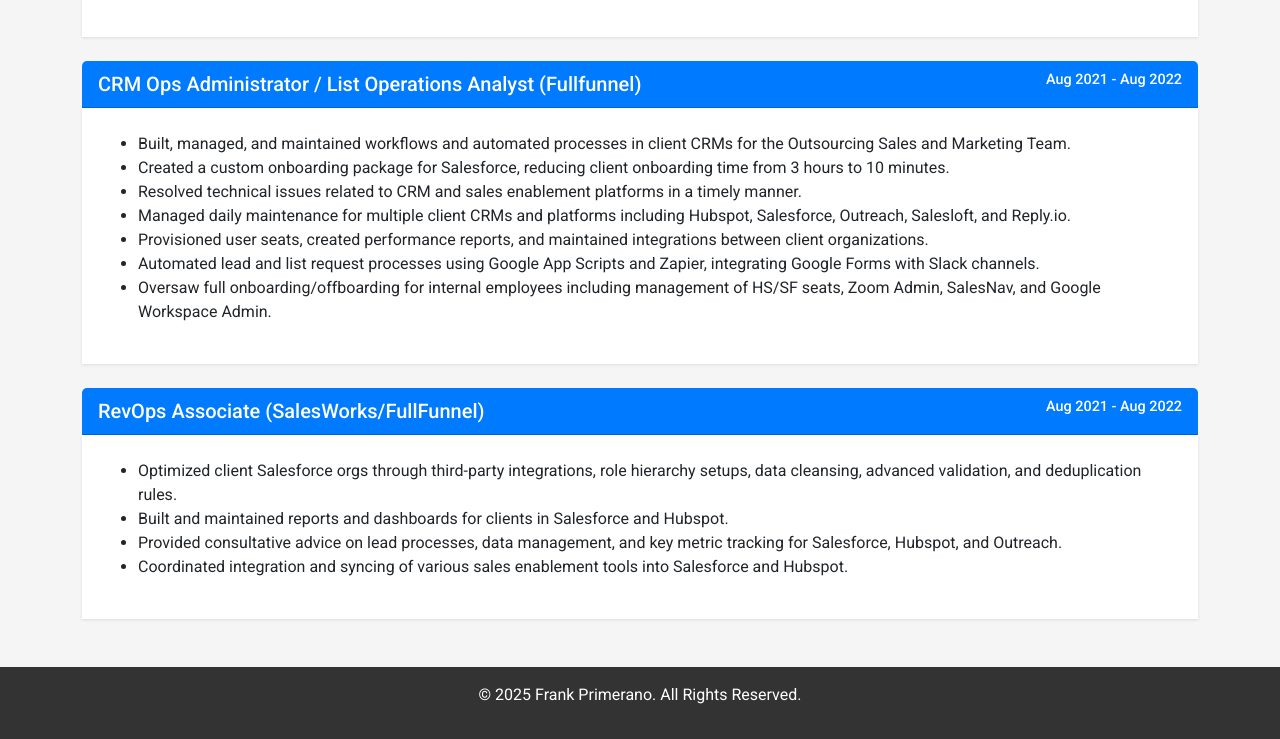
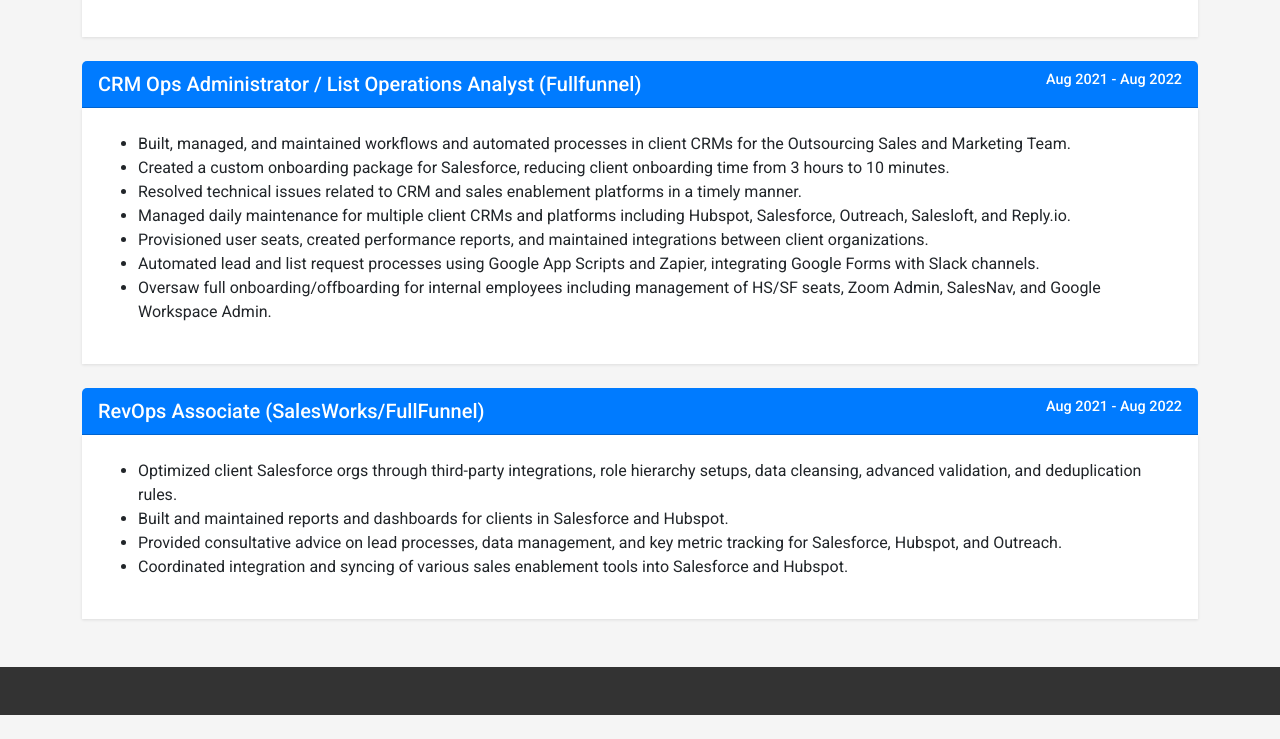
Before and after one commit to frankprimerano1/My-Resume-Site, a plain HTML site: page index.html in a window 1280 px wide. Shown: the part 1752-2491 px from the top of the page. After the commit the page ends 2467 px from the top, so only its background shows below. Drawn offline with nearby package versions, Linux system fonts and the light colour scheme.

Commit message:
Update index.html

```diff
--- a/index.html
+++ b/index.html
@@ -254,7 +254,7 @@
   <!-- Footer -->
   <footer>
     <div class="container">
-      <p>© 2025 Frank Primerano. All Rights Reserved.</p>
+      <p></p>
     </div>
   </footer>
 
```
